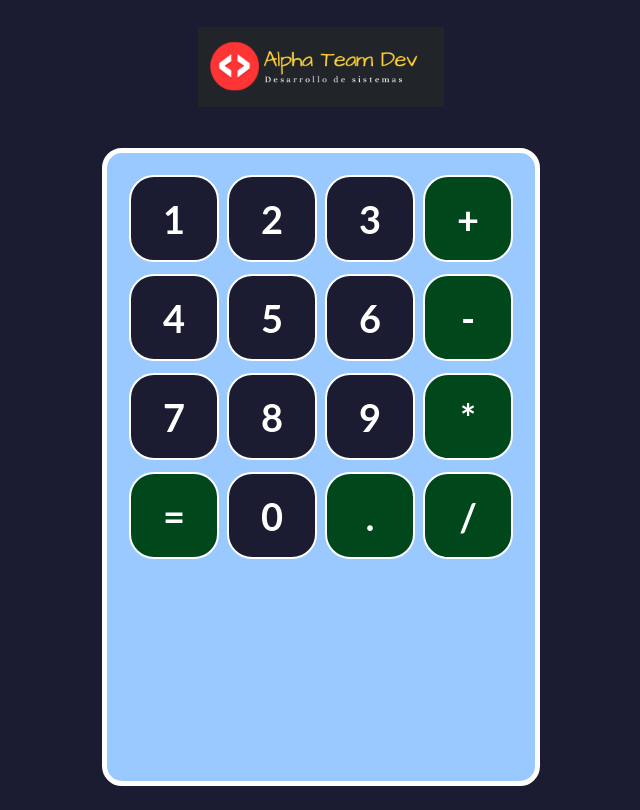
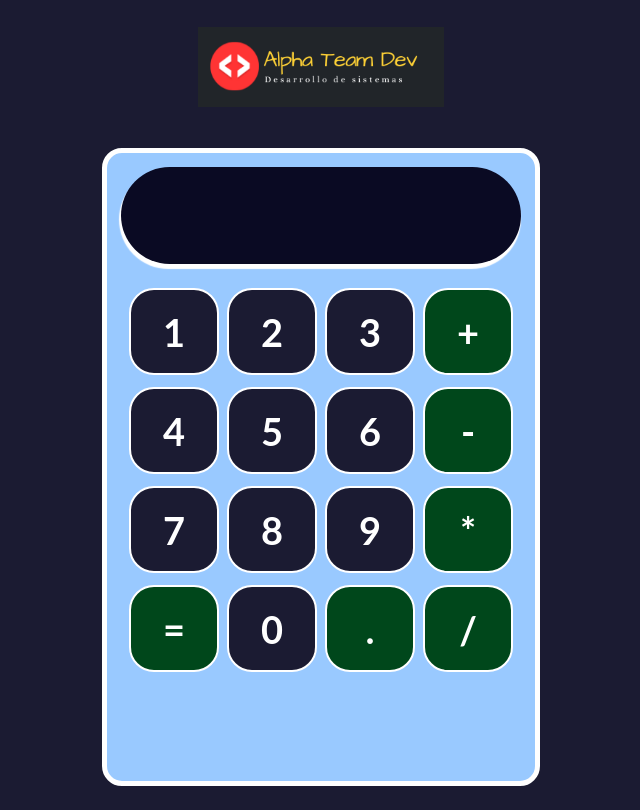
Before and after one commit to eddgalan/Calculator-React, a React (Create React App) app: page / in a window 1280 px wide. Shown: the whole page, without its empty margins (319-959 px from the left). Built offline with nearby package versions, Linux system fonts and the light colour scheme.

Commit message:
Add Screen Component - Se agregó la pantalla donde se mostrarán los datos insertados y el resultado

```diff
--- a/src/App.js
+++ b/src/App.js
@@ -1,6 +1,7 @@
 import './App.css';
 import logo from './img/AlphaTeamDev-sm.png';
 import ButtonCalc from './components/buttons/button.jsx';
+import Screen from './components/screen/screen.jsx';
 
 function App() {
   return (
@@ -9,6 +10,7 @@ function App() {
         <img className="logo" src={ logo } alt="Logo AlphaTeamDev" />
       </div>
       <div className="calculator-container">
+        <Screen />
         <div className="row">
           <ButtonCalc> 1 </ButtonCalc>
           <ButtonCalc> 2 </ButtonCalc>
--- /dev/null
+++ b/src/components/screen/screen.css
@@ -0,0 +1,15 @@
+.input {
+  height: 75px;
+  border-radius: 50px;
+  margin-bottom: 20px;
+  display: flex;
+  justify-content: flex-end;
+  align-items: center;
+  font-weight: bold;
+  font-size: 30px;
+  background-color: #0a0a23;
+  color: #FFF;
+  padding: 11px 30px 11px 11px;
+  margin: 1px solid #888;
+  box-shadow: -1px 4px 1px 1px #FFF;
+}
--- a/src/components/screen/screen.jsx
+++ b/src/components/screen/screen.jsx
@@ -1,4 +1,5 @@
 import React from 'react';
+import './screen.css';
 
 const Screen = ({ input }) => (
   <div className="input">
```
